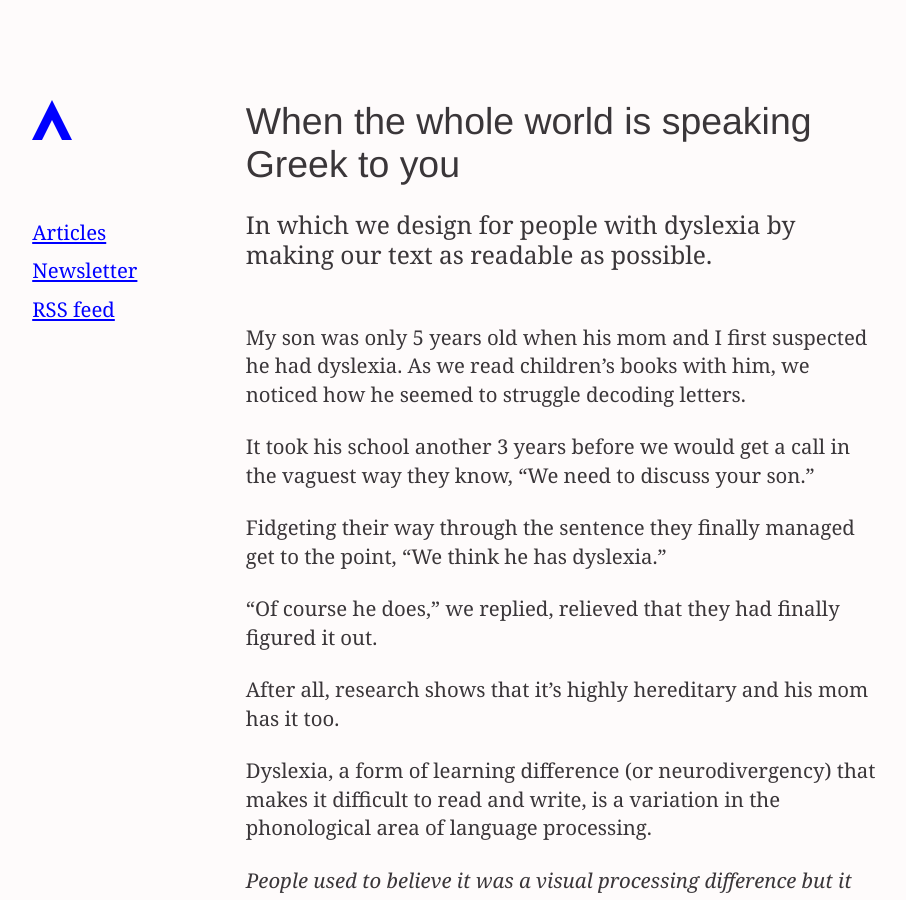
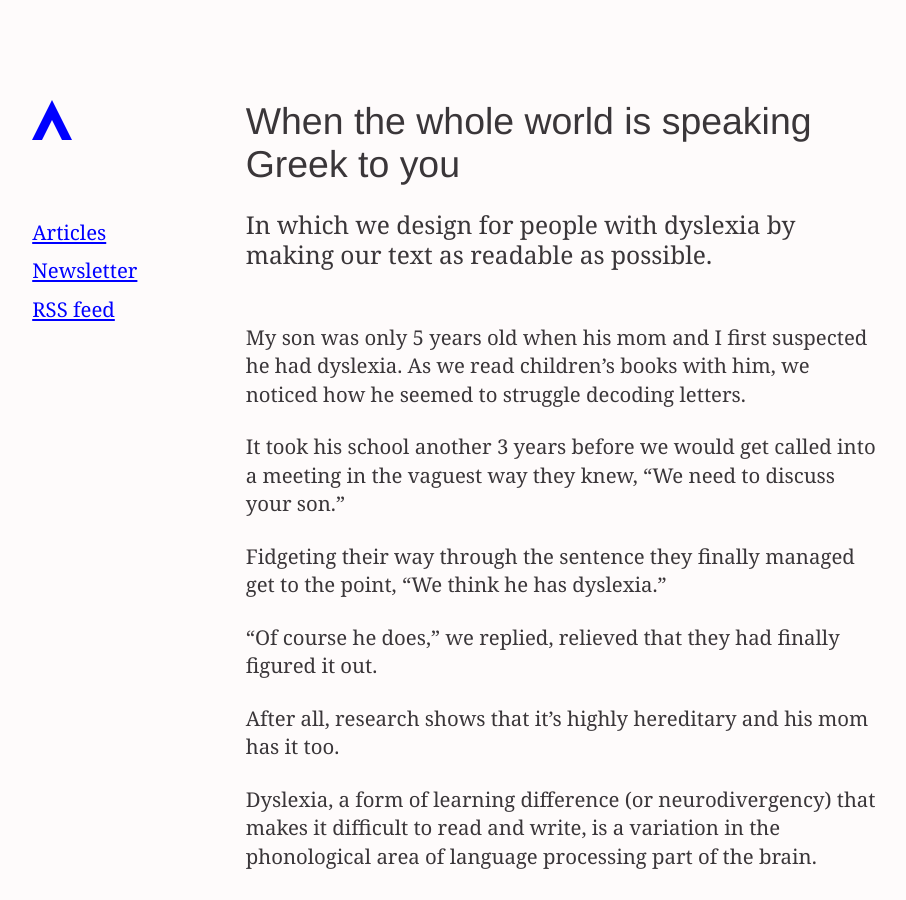
Before and after one commit to fiinix/superdupercritical, a Jekyll site: the page built from _posts/2019-07-23-dyslexia.md, in a window 1280 px wide and 900 px high. Shown: the whole window, without its empty margins (110-1016 px from the left). Built offline with Jekyll 4.4.1, drawn with Linux system fonts in a browser that asks for light colours; some of the changed text lies outside the part shown.

Commit message:
Update copy to fix some minor readability issues

```diff
--- a/_posts/2019-07-23-dyslexia.md
+++ b/_posts/2019-07-23-dyslexia.md
@@ -8,7 +8,7 @@
 ---
 My son was only 5 years old when his mom and I first suspected he had dyslexia. As we read children’s books with him, we noticed how he seemed to struggle decoding letters.
 
-It took his school another 3 years before we would get a call in the vaguest way they know, “We need to discuss your son.”
+It took his school another 3 years before we would get called into a meeting in the vaguest way they knew, “We need to discuss your son.”
 
 Fidgeting their way through the sentence they finally managed get to the point, “We think he has dyslexia.”
 
@@ -16,11 +16,11 @@
 
 After all, research shows that it’s highly hereditary and his mom has it too.
 
-Dyslexia, a form of learning difference (or neurodivergency) that makes it difficult to read and write, is a variation in the phonological area of language processing.
+Dyslexia, a form of learning difference (or neurodivergency) that makes it difficult to read and write, is a variation in the phonological area of language processing part of the brain.
 
 *People used to believe it was a visual processing difference but it isn't.*
 
-It’s a product of genetics and the way the brain works and is characterized by difficulties with decoding, fluent word recognition, rapid automatic naming, and/or reading comprehension skills.
+It’s a product of genetics and the way the brain works and is characterized by difficulties with decoding symbols such as words and numbers, rapid automatic naming, and/or reading comprehension skills.
 
 Imagine the whole world spoke Greek to you.
 
```
